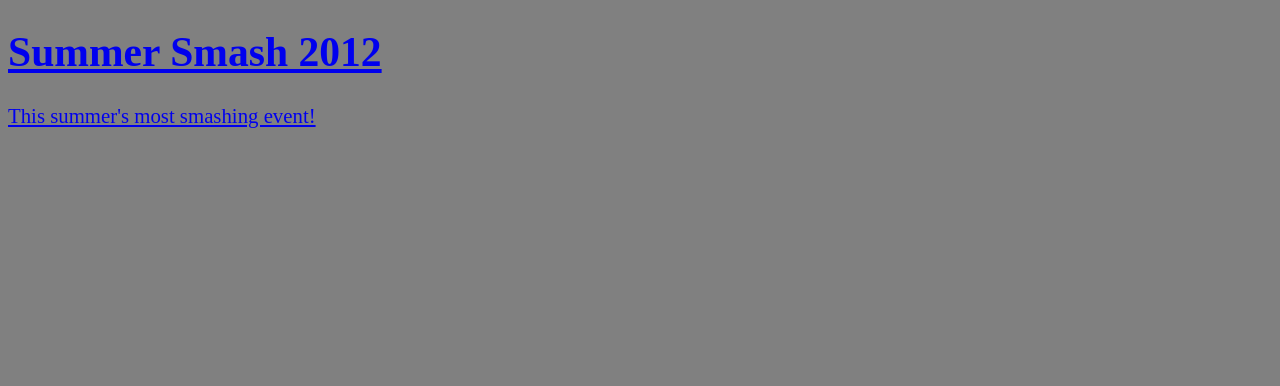
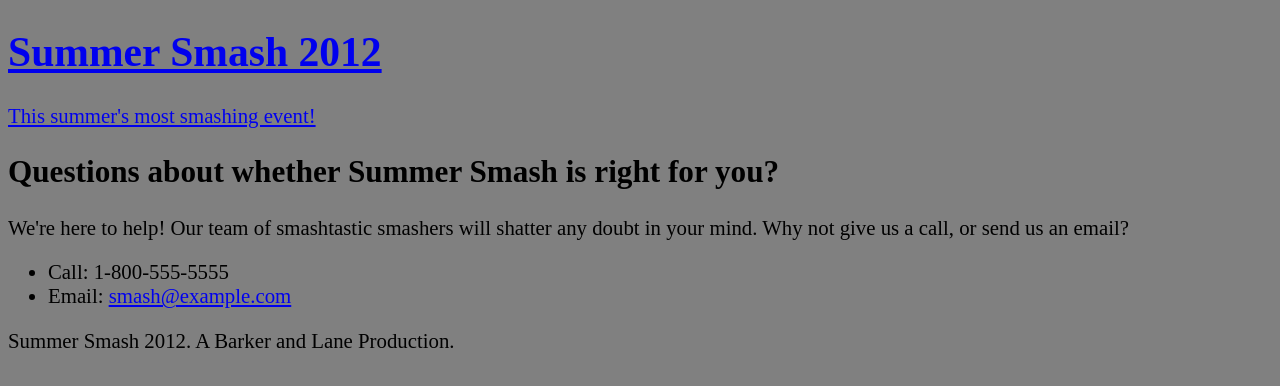
Before and after one commit to paul-newman/Summer-Smash-2012, a plain HTML site: page site/index.html in a window 1280 px wide. Drawn offline with Linux system fonts and the light colour scheme.

Commit message:
update to html tags

```diff
--- a/site/index.html
+++ b/site/index.html
@@ -4,6 +4,7 @@
  <meta charset="UTF-8">
  <title>Summer Smash 2012</title>
  <link rel="stylesheet" type="text/css" href="css/style.css">
+ <script src="js/javascript.js"></script>
 </head>
 <body>
 <div Id="pagewrap">
@@ -17,9 +18,18 @@
 <section Id="registration_form">
 </section>
 <aside>
+ <h2>Questions about whether Summer Smash is right for you?</h2>
+<p>We're here to help! Our team of smashtastic smashers will
+shatter any doubt in your mind. Why not give us a call, or send
+us an email?</p>
+<ul>
+<li>Call: 1-800-555-5555</li>
+<li>Email: <a href="mailto: smash@example.com">smash@example.com</a></li>
+</ul>
 </aside>
 </section>
 <footer>
+ <p>Summer Smash 2012. A Barker and Lane Production.</p>
 </footer>
 </div>
 </body>
```
